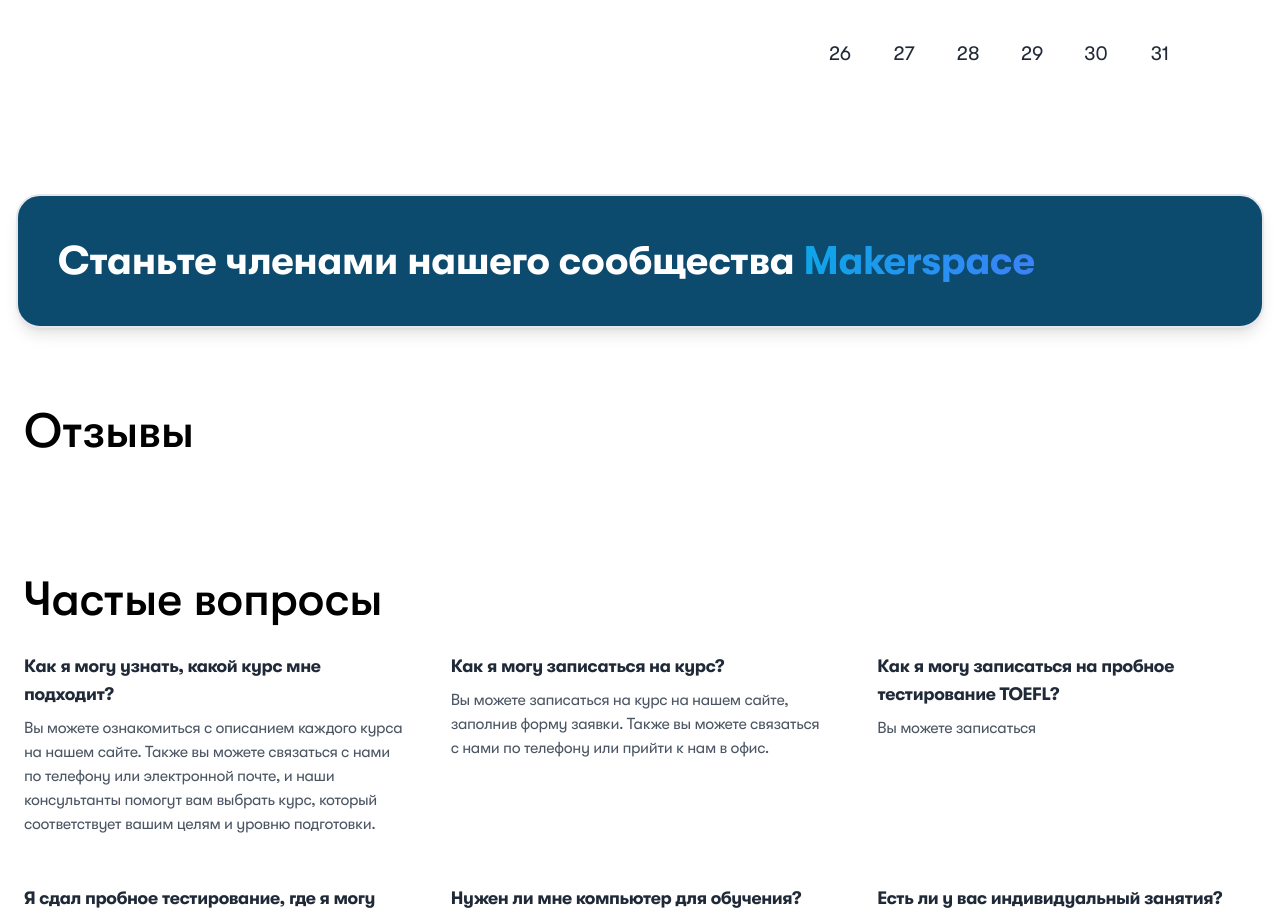
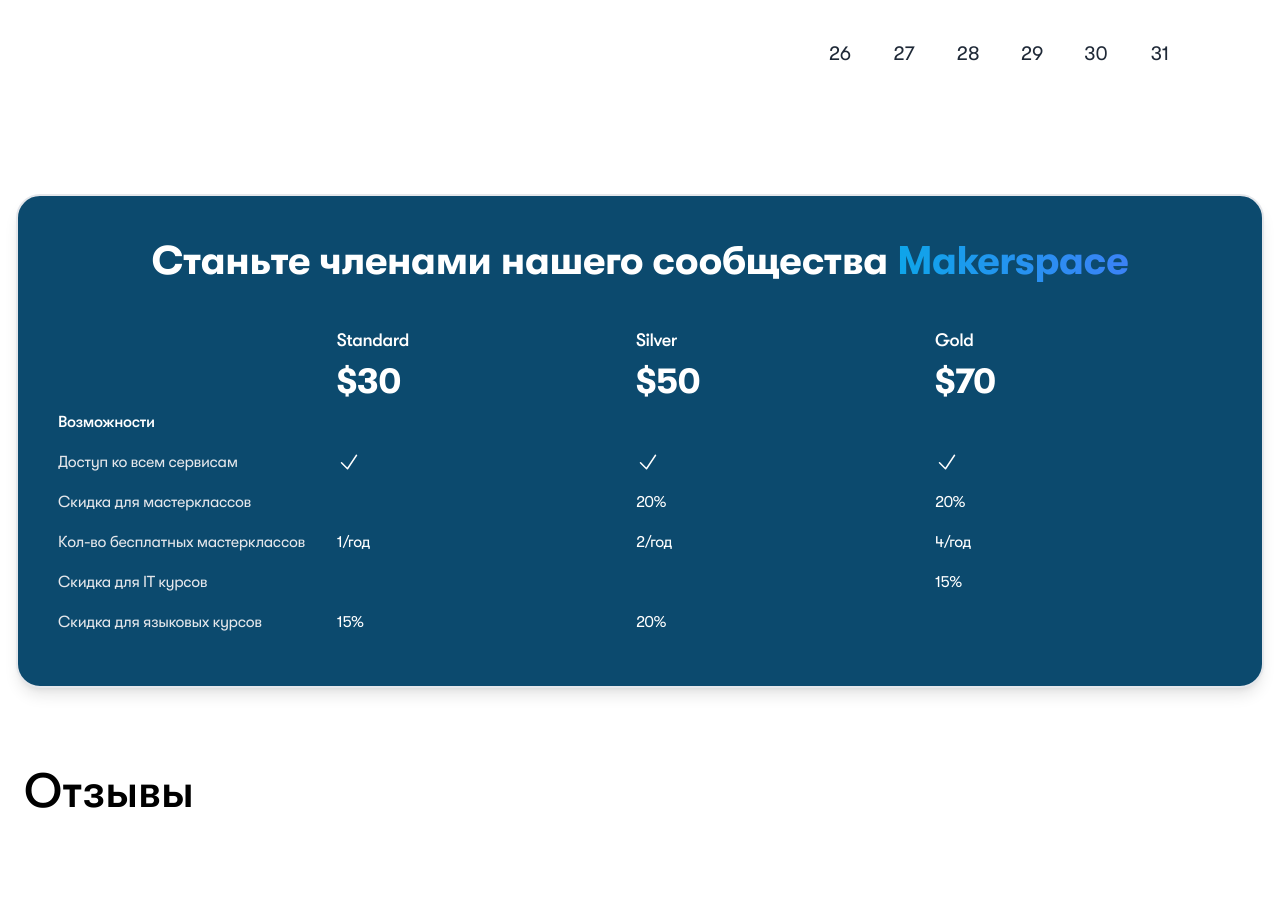
Before and after one commit to Barnacle322/cec, a Flask app: page / in a window 1280 px wide. Shown: the part 2210-3127 px from the top of the page. Run offline with Flask 3, Linux system fonts and the light colour scheme; data that the repository does not hold is empty.

Commit message:
💄 Add pricing

```diff
--- a/src/project/static/css/main.css
+++ b/src/project/static/css/main.css
@@ -929,8 +932,8 @@ select {
 .mt-auto {
   margin-top: auto;
 }
-.mb-16 {
-  margin-bottom: 4rem;
+.mr-5 {
+  margin-right: 1.25rem;
 }
 .block {
   display: block;
@@ -1000,6 +1003,21 @@ select {
   width: 2rem;
   height: 2rem;
 }
+.size-\[\] {
+  width: ;
+  height: ;
+}
+.size-\[22px\] {
+  width: 22px;
+  height: 22px;
+}
+.size-\[24px\] {
+  width: 24px;
+  height: 24px;
+}
+.h-11 {
+  height: 2.75rem;
+}
 .h-12 {
   height: 3rem;
 }
@@ -1331,6 +1333,9 @@ select {
 .overflow-hidden {
   overflow: hidden;
 }
+.overflow-x-auto {
+  overflow-x: auto;
+}
 .overflow-y-auto {
   overflow-y: auto;
 }
@@ -2155,6 +2146,10 @@ select {
 .text-yellow-300 {
   --tw-text-opacity: 1;
   color: rgb(253 224 71 / var(--tw-text-opacity));
+}
+.text-gray-200 {
+  --tw-text-opacity: 1;
+  color: rgb(229 231 235 / var(--tw-text-opacity));
 }
 .underline {
   text-decoration-line: underline;
--- a/src/project/templates/index.html
+++ b/src/project/templates/index.html
@@ -318,15 +318,98 @@
     </section>
     <section class="mt-20 w-full max-w-7xl px-4">
         <div
-            class="relative mx-auto flex w-full max-w-7xl flex-col gap-10 overflow-hidden rounded-3xl border-2 bg-sky-900 bg-cover p-10 shadow-lg lg:flex-row"
+            class="relative mx-auto flex flex-col w-full max-w-7xl gap-10 overflow-hidden rounded-3xl border-2 bg-sky-900 bg-cover p-10 shadow-lg"
         >
-            <div class="flex flex-col gap-5 text-white">
+            <div class="flex flex-col gap-5 text-white justify-center items-center">
                 <span class="text-[40px] font-semibold leading-tight">
                     Станьте членами нашего сообщества
                     <span class="bg-gradient-to-r from-sky-500 to-blue-500 bg-clip-text text-transparent">
                         Makerspace
                     </span>
                 </span>
+            </div>
+            <div class="flex w-full text-white gap-3 overflow-x-auto pb-3">
+                <div class="flex flex-col gap-2 mr-5">
+                    <h3 class="font-medium text-lg invisible">Tier</h3>
+                    <span class="text-4xl font-bold invisible">$0</span>
+                    <span class="font-medium">{{_("Возможности")}}</span>
+                    <div class="mt-2 flex flex-col gap-4">
+                        <span class="text-gray-200 w-max">{{_("Доступ ко всем сервисам")}}</span>
+                        <span class="text-gray-200 w-max">{{_("Скидка для мастерклассов")}}</span>
+                        <span class="text-gray-200 w-max">{{_("Кол-во бесплатных мастерклассов")}}</span>
+                        <span class="text-gray-200 w-max">{{_("Скидка для IT курсов")}}</span>
+                        <span class="text-gray-200 w-max">{{_("Скидка для языковых курсов")}}</span>
+                    </div>
+                </div>
+                <div class="flex flex-col gap-2 w-full">
+                    <h3 class="font-medium text-lg">Standard</h3>
+                    <span class="text-4xl font-bold">$30</span>
+                    <span class="font-medium invisible">Возможности</span>
+                    <div class="mt-2 flex flex-col gap-4">
+                        <span
+                            ><svg
+                                xmlns="http://www.w3.org/2000/svg"
+                                fill="none"
+                                viewBox="0 0 24 24"
+                                stroke-width="1.5"
+                                stroke="currentColor"
+                                class="size-[24px]"
+                            >
+                                <path stroke-linecap="round" stroke-linejoin="round" d="m4.5 12.75 6 6 9-13.5" />
+                            </svg>
+                        </span>
+                        <span class="invisible">x</span>
+                        <span class="">1/{{_("год")}}</span>
+                        <span class="invisible">x</span>
+                        <span class="">15%</span>
+                    </div>
+                </div>
+                <div class="flex flex-col gap-2 w-full">
+                    <h3 class="font-medium text-lg">Silver</h3>
+                    <span class="text-4xl font-bold">$50</span>
+                    <span class="font-medium invisible">Возможности</span>
+                    <div class="mt-2 flex flex-col gap-4">
+                        <span
+                            ><svg
+                                xmlns="http://www.w3.org/2000/svg"
+                                fill="none"
+                                viewBox="0 0 24 24"
+                                stroke-width="1.5"
+                                stroke="currentColor"
+                                class="size-[24px]"
+                            >
+                                <path stroke-linecap="round" stroke-linejoin="round" d="m4.5 12.75 6 6 9-13.5" />
+                            </svg>
+                        </span>
+                        <span class="">20%</span>
+                        <span class="">2/{{_("год")}}</span>
+                        <span class="invisible">x</span>
+                        <span class="">20%</span>
+                    </div>
+                </div>
+                <div class="flex flex-col gap-2 w-full">
+                    <h3 class="font-medium text-lg">Gold</h3>
+                    <span class="text-4xl font-bold">$70</span>
+                    <span class="font-medium invisible">Возможности</span>
+                    <div class="mt-2 flex flex-col gap-4">
+                        <span
+                            ><svg
+                                xmlns="http://www.w3.org/2000/svg"
+                                fill="none"
+                                viewBox="0 0 24 24"
+                                stroke-width="1.5"
+                                stroke="currentColor"
+                                class="size-[24px]"
+                            >
+                                <path stroke-linecap="round" stroke-linejoin="round" d="m4.5 12.75 6 6 9-13.5" />
+                            </svg>
+                        </span>
+                        <span class="">20%</span>
+                        <span class="">4/{{_("год")}}</span>
+                        <span class="">15%</span>
+                        <span class="invisible">15%</span>
+                    </div>
+                </div>
             </div>
         </div>
     </section>
```
Also changed, not shown: other parts of src/project/static/css/main.css (+46 -88 lines), src/project/templates/layout.html (+17 -17 lines), src/project/translations/en/LC_MESSAGES/messages.po, src/project/translations/ky/LC_MESSAGES/messages.po.
